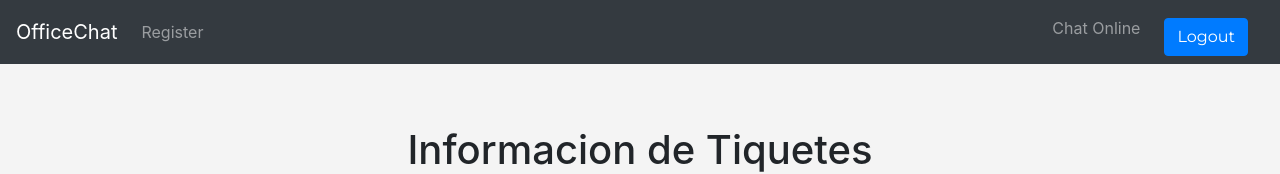
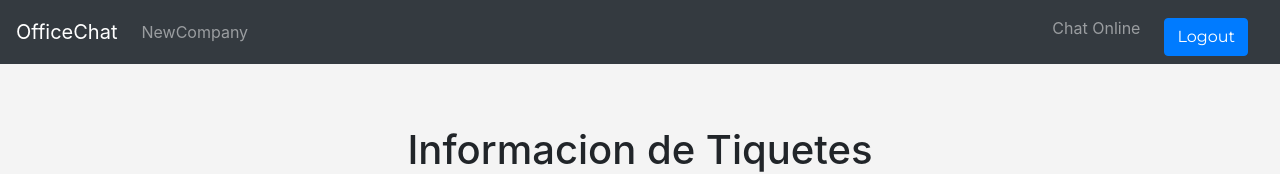
Before and after one commit to DanielAristy/office-chat, a React (Create React App) app: page / in a window 1280 px wide. Shown: the top 174 px of the page. Built offline with nearby package versions, Linux system fonts and the light colour scheme; no server answers; the database is empty; sample sign-in values are in the browser's storage.

Commit message:
Se cambian el comentario de la seccion donde se crean las empresas y el nombre del link de acceso a esa pagina

```diff
--- a/src/components/Header.js
+++ b/src/components/Header.js
@@ -15,7 +15,7 @@ export default function Header() {
                     <div className="navbar-nav">
 
                         {auth().currentUser ?
-                            <Link className="nav-item nav-link mr-3" exact="true" to="/register">Register</Link>
+                            <Link className="nav-item nav-link mr-3" exact="true" to="/company">NewCompany</Link>
                             : <Link className="nav-item nav-link mr-3" exact="true" to="/contact">Contact</Link>
                         }
 
--- a/src/pages/Home.js
+++ b/src/pages/Home.js
@@ -46,7 +46,7 @@ export default class Home extends Component {
                             </p>
 
                             {auth().currentUser ?
-                                <Link className="btn btn-submit px-5 mt-4" to="/register">Crear una nueva empresa</Link>
+                                <Link className="btn btn-submit px-5 mt-4" to="/company">Crear una nueva empresa</Link>
                                 :
                                 <>
                                     <Link className="btn btn-primary px-5 mr-3" to="/signup">Crear Nueva Cuenta</Link>
--- a/src/pages/Register.js
+++ b/src/pages/Register.js
@@ -53,7 +53,7 @@ export default class Register extends Component {
     render() {
         return (
             <div className="py-5 container">
-                <h1>Register</h1>
+                <h1>Crear una nueva Empresa</h1>
                 <form onSubmit={this.handleSubmit}>
                     <div className="mb-3">
                         <label className="form-label">URL logo</label>
--- a/src/routers/AppRouter.js
+++ b/src/routers/AppRouter.js
@@ -65,7 +65,7 @@ export default class AppRouter extends Component {
             authenticated={this.state.authenticated}
           />
           <PrivateRoute
-            path="/register"
+            path="/company"
             component={Register}
             authenticated={this.state.authenticated}
           />
```
